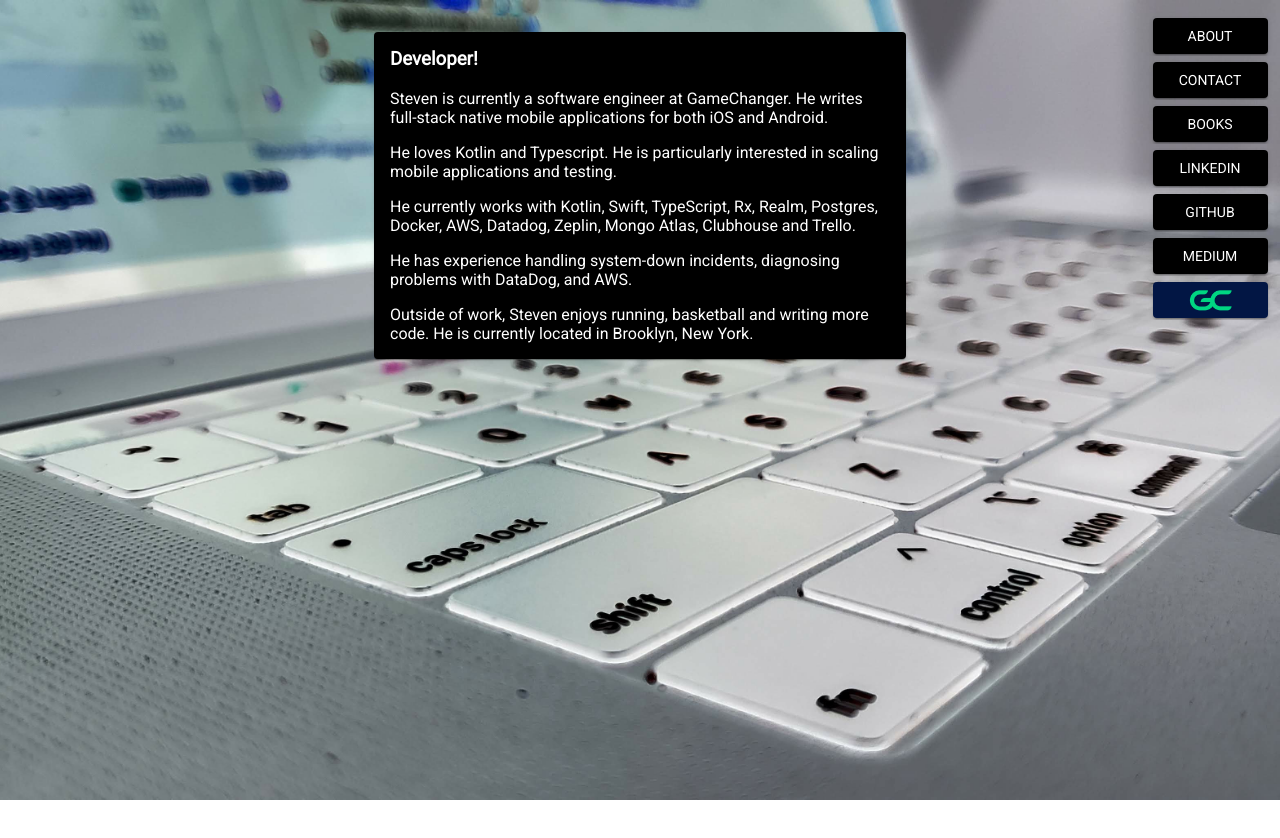
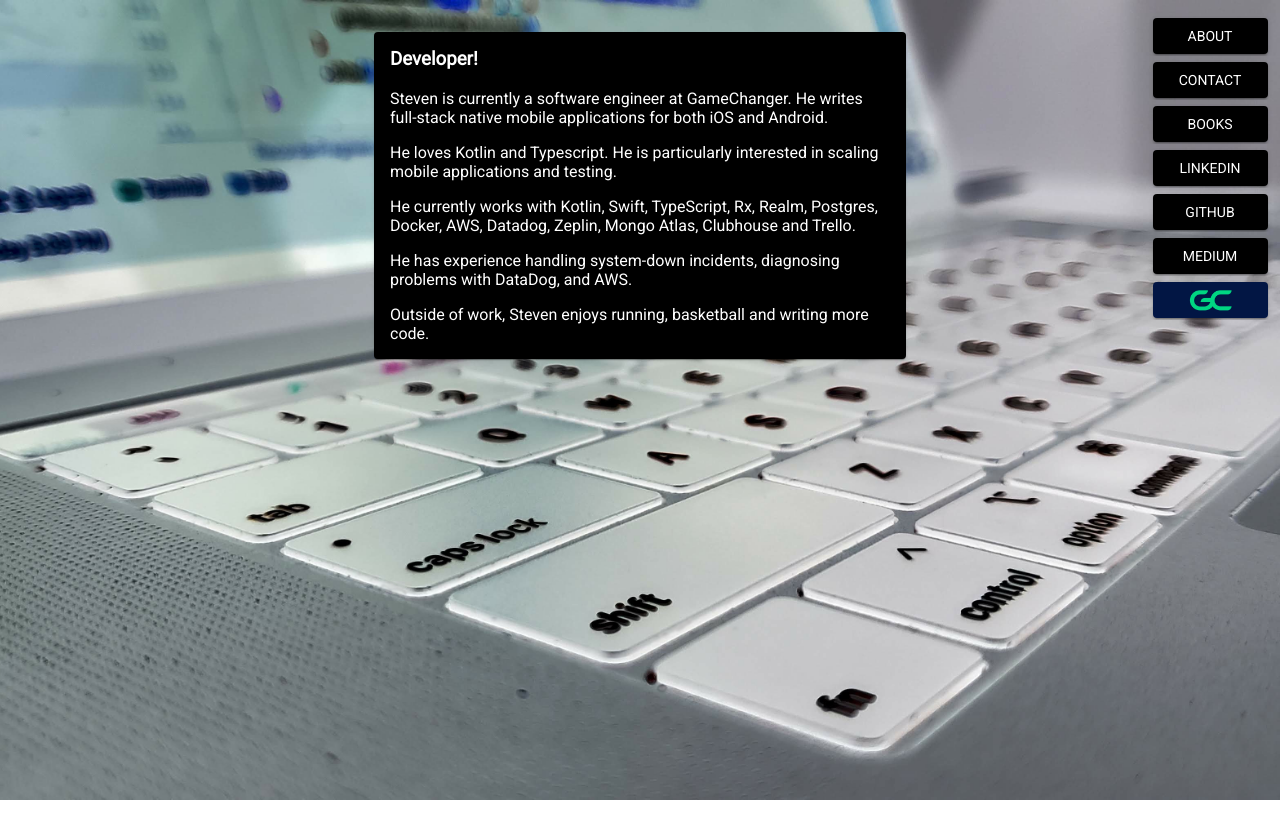
Before and after one commit to stevepopovich/stevenpopovichme, an Angular app: page / in a window 1280 px wide. Both pictures are taken after a click on the button "ABOUT". Shown: the top 838 px of the page. Built offline with nearby package versions, Linux system fonts and the light colour scheme.

Commit message:
Just remove location

```diff
--- a/src/app/app.component.html
+++ b/src/app/app.component.html
@@ -96,7 +96,7 @@
       <p> He loves Kotlin and Typescript. He is particularly interested in scaling mobile applications and testing. </p>
       <p> He currently works with Kotlin, Swift, TypeScript, Rx, Realm, Postgres, Docker, AWS, Datadog, Zeplin, Mongo Atlas, Clubhouse and Trello. </p>
       <p> He has experience handling system-down incidents, diagnosing problems with DataDog, and AWS. </p>
-      <p> Outside of work, Steven enjoys running, basketball and writing more code. He is currently located in Brooklyn, New York.</p>
+      <p> Outside of work, Steven enjoys running, basketball and writing more code. </p>
     </mat-card>
   </div>
 
```
